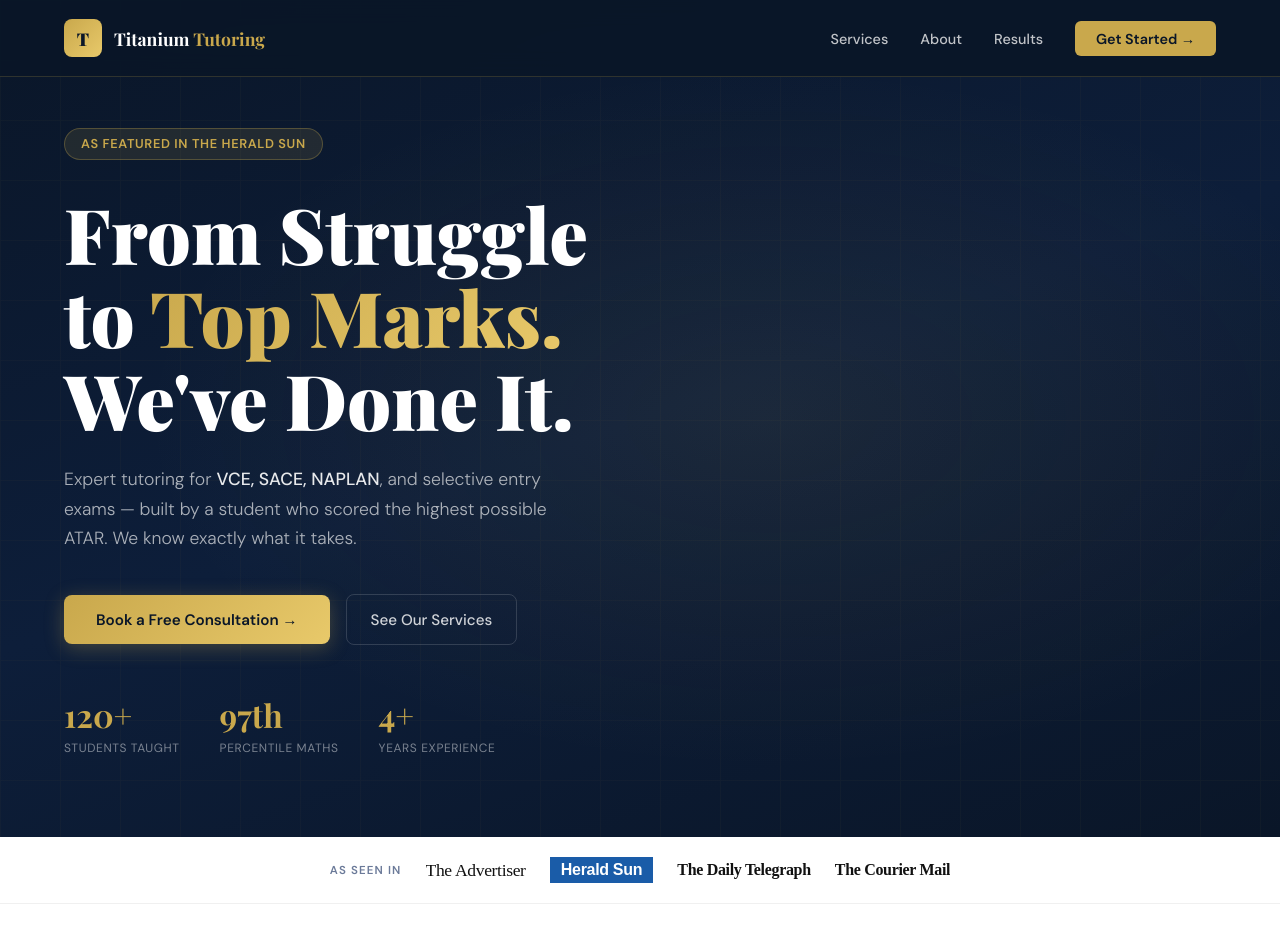
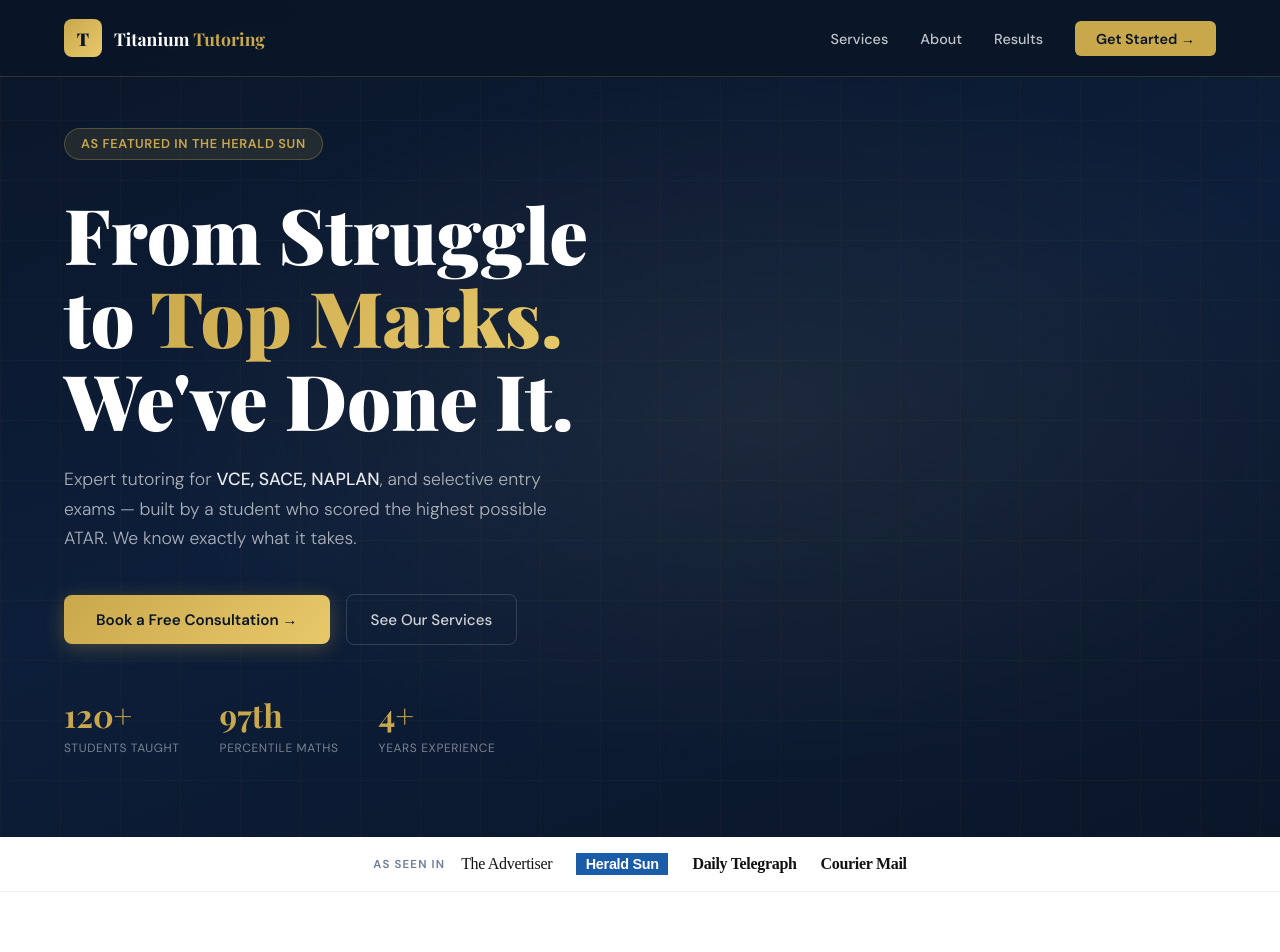
Before and after one commit to RdioactveDevil/titanium-tutoring, a Next.js app: page / in a window 1280 px wide. Shown: the top 952 px of the page. Built offline with nearby package versions, Linux system fonts and the light colour scheme.

Commit message:
fix hero stats and press banner

```diff
--- a/app/page.tsx
+++ b/app/page.tsx
@@ -77,10 +77,12 @@ export default function Home() {
         .btn-secondary:hover{border-color:rgba(201,168,76,0.4);color:#c9a84c}
         .hero-stats{position:relative;bottom:auto;right:auto;display:flex;gap:2.5rem;margin-top:3rem;animation:fadeUp .9s .3s ease both;flex-wrap:wrap}        .stat-num{font-family:'Playfair Display',serif;font-size:2rem;font-weight:700;color:#c9a84c;display:block}
         .stat-label{font-size:.75rem;color:rgba(255,255,255,0.45);text-transform:uppercase;letter-spacing:.05em}
-        .press-banner{background:#fff;border-bottom:1px solid rgba(0,0,0,0.06);padding:1.25rem 5%;display:flex;align-items:center;justify-content:center;gap:1.5rem;flex-wrap:wrap;overflow:hidden}
-        .press-logos{display:flex;align-items:center;gap:1.5rem;flex-wrap:wrap;justify-content:center;overflow:hidden}        .press-logos{display:flex;align-items:center;gap:1.5rem;flex-wrap:wrap;justify-content:center}        .press-logo-text{font-weight:700;letter-spacing:-.02em;white-space:nowrap}
-        .advertiser{font-family:'Times New Roman',serif;font-size:1.1rem;color:#111;font-weight:400}
-        .herald{font-family:Arial,sans-serif;font-size:1rem;color:#fff;background:#1a5ca8;padding:.25rem .7rem;font-weight:700}
+        .press-banner{background:#fff;border-bottom:1px solid rgba(0,0,0,0.06);padding:1rem 5%;display:flex;align-items:center;justify-content:center;gap:1rem;flex-wrap:wrap}
+        .press-label{font-size:.72rem;text-transform:uppercase;letter-spacing:.1em;color:#6b7a99;font-weight:600;white-space:nowrap}
+        .press-logos{display:flex;align-items:center;gap:1.5rem;flex-wrap:wrap;justify-content:center}
+        .press-logo-text{white-space:nowrap;font-weight:700;letter-spacing:-.02em}
+        .advertiser{font-family:'Times New Roman',serif;font-size:1rem;color:#111;font-weight:400}
+        .herald{font-family:Arial,sans-serif;font-size:.9rem;color:#fff;background:#1a5ca8;padding:.2rem .6rem;font-weight:700}
         .telegraph{font-family:'Times New Roman',serif;font-size:1rem;color:#111;font-weight:700}
         .courier{font-family:'Times New Roman',serif;font-size:1rem;color:#111;font-weight:700}
         section{padding:6rem 5%}
@@ -217,8 +219,8 @@ export default function Home() {
         <div className="press-logos">
           <span className="press-logo-text advertiser">The Advertiser</span>
           <span className="press-logo-text herald">Herald Sun</span>
-          <span className="press-logo-text telegraph">The Daily Telegraph</span>
-          <span className="press-logo-text courier">The Courier Mail</span>
+          <span className="press-logo-text telegraph">Daily Telegraph</span>
+          <span className="press-logo-text courier">Courier Mail</span>
         </div>
       </div>
 
```
